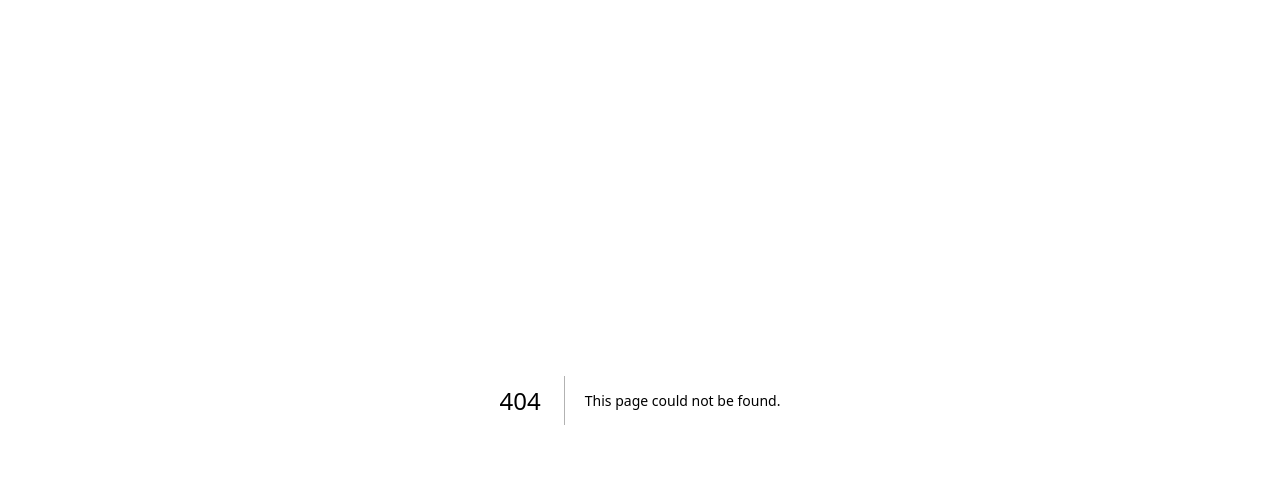
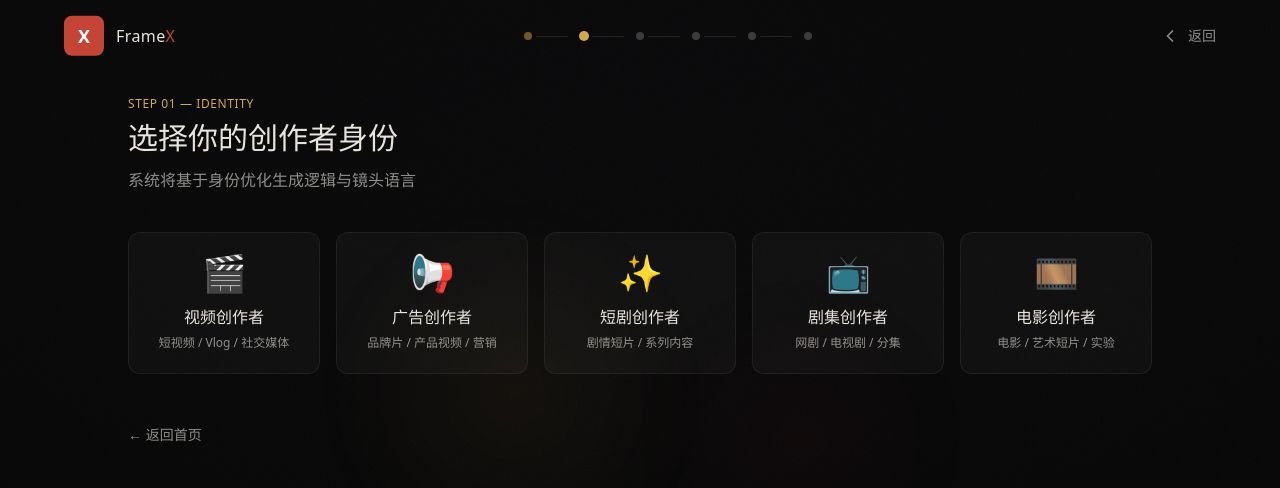
Before and after one commit to 0526c/framexII, a Next.js app: page /identity in a window 1280 px wide. Before the commit this address had no page. Shown: the top 488 px of the page. Built offline with nearby package versions, Linux system fonts and the light colour scheme.

Commit message:
Create page.tsx

```diff
--- /dev/null
+++ b/app/identity/page.tsx
@@ -0,0 +1,92 @@
+"use client";
+
+import { useState, useEffect } from "react";
+import { useRouter } from "next/navigation";
+import { motion } from "framer-motion";
+import GrainBackground from "@/components/GrainBackground";
+import NavHeader from "@/components/NavHeader";
+import IdentityCard from "@/components/IdentityCard";
+import PageTransition, { StaggerContainer, StaggerItem } from "@/components/PageTransition";
+import { identities } from "@/lib/data";
+import { CreatorIdentity } from "@/types";
+
+export default function IdentityPage() {
+  const router = useRouter();
+  const [selected, setSelected] = useState<CreatorIdentity | null>(null);
+
+  useEffect(() => {
+    const saved = localStorage.getItem("framex_identity");
+    if (saved) {
+      setSelected(saved as CreatorIdentity);
+    }
+  }, []);
+
+  const handleSelect = (id: CreatorIdentity, name: string) => {
+    setSelected(id);
+    localStorage.setItem("framex_identity", id);
+    localStorage.setItem("framex_identity_name", name);
+
+    setTimeout(() => {
+      router.push("/config/");
+    }, 600);
+  };
+
+  return (
+    <main className="relative min-h-screen overflow-hidden">
+      <GrainBackground />
+
+      <div className="relative z-10 min-h-screen flex flex-col">
+        <NavHeader currentStep={1} totalSteps={5} />
+
+        <PageTransition className="flex-1 px-6 lg:px-10 py-8 pt-24">
+          <div className="max-w-5xl mx-auto">
+            <motion.div
+              initial={{ opacity: 0, y: 20 }}
+              animate={{ opacity: 1, y: 0 }}
+              className="mb-10"
+            >
+              <div className="text-xs font-medium text-gold tracking-wider uppercase mb-2">
+                Step 01 — Identity
+              </div>
+              <h1 className="text-2xl sm:text-3xl font-medium text-cream mb-3">
+                选择你的创作者身份
+              </h1>
+              <p className="text-cream-dim text-sm sm:text-base">
+                系统将基于身份优化生成逻辑与镜头语言
+              </p>
+            </motion.div>
+
+            <StaggerContainer className="grid grid-cols-2 lg:grid-cols-5 gap-4">
+              {identities.map((identity) => (
+                <StaggerItem key={identity.id}>
+                  <IdentityCard
+                    icon={identity.icon}
+                    name={identity.name}
+                    description={identity.desc}
+                    selected={selected === identity.id}
+                    onClick={() => handleSelect(identity.id, identity.name)}
+                  />
+                </StaggerItem>
+              ))}
+            </StaggerContainer>
+
+            <motion.div
+              initial={{ opacity: 0 }}
+              animate={{ opacity: 1 }}
+              transition={{ delay: 0.6 }}
+              className="mt-12"
+            >
+              <motion.button
+                onClick={() => router.push("/")}
+                className="text-sm text-cream-dim hover:text-cream transition-colors"
+                whileHover={{ x: -4 }}
+              >
+                ← 返回首页
+              </motion.button>
+            </motion.div>
+          </div>
+        </PageTransition>
+      </div>
+    </main>
+  );
+}
```
